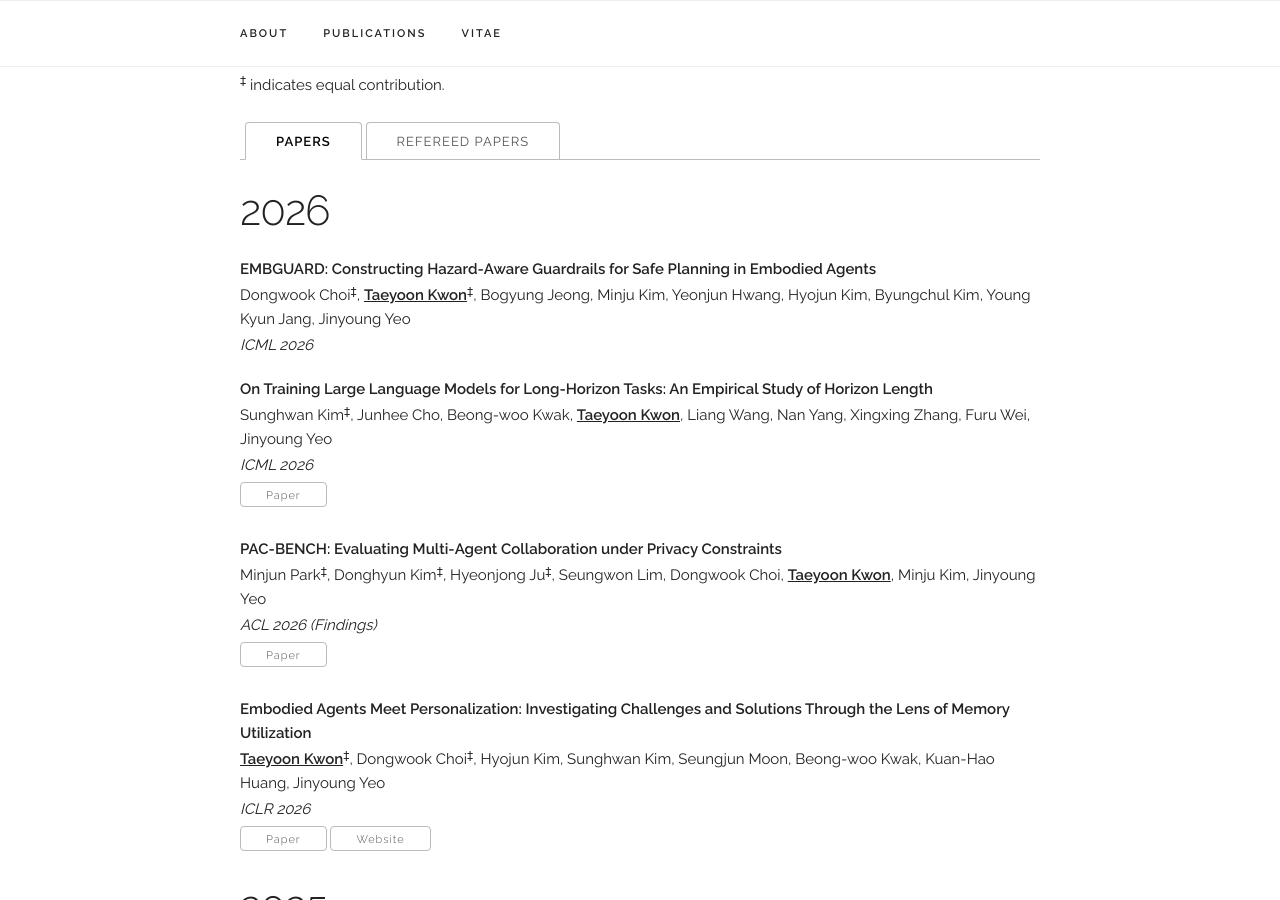
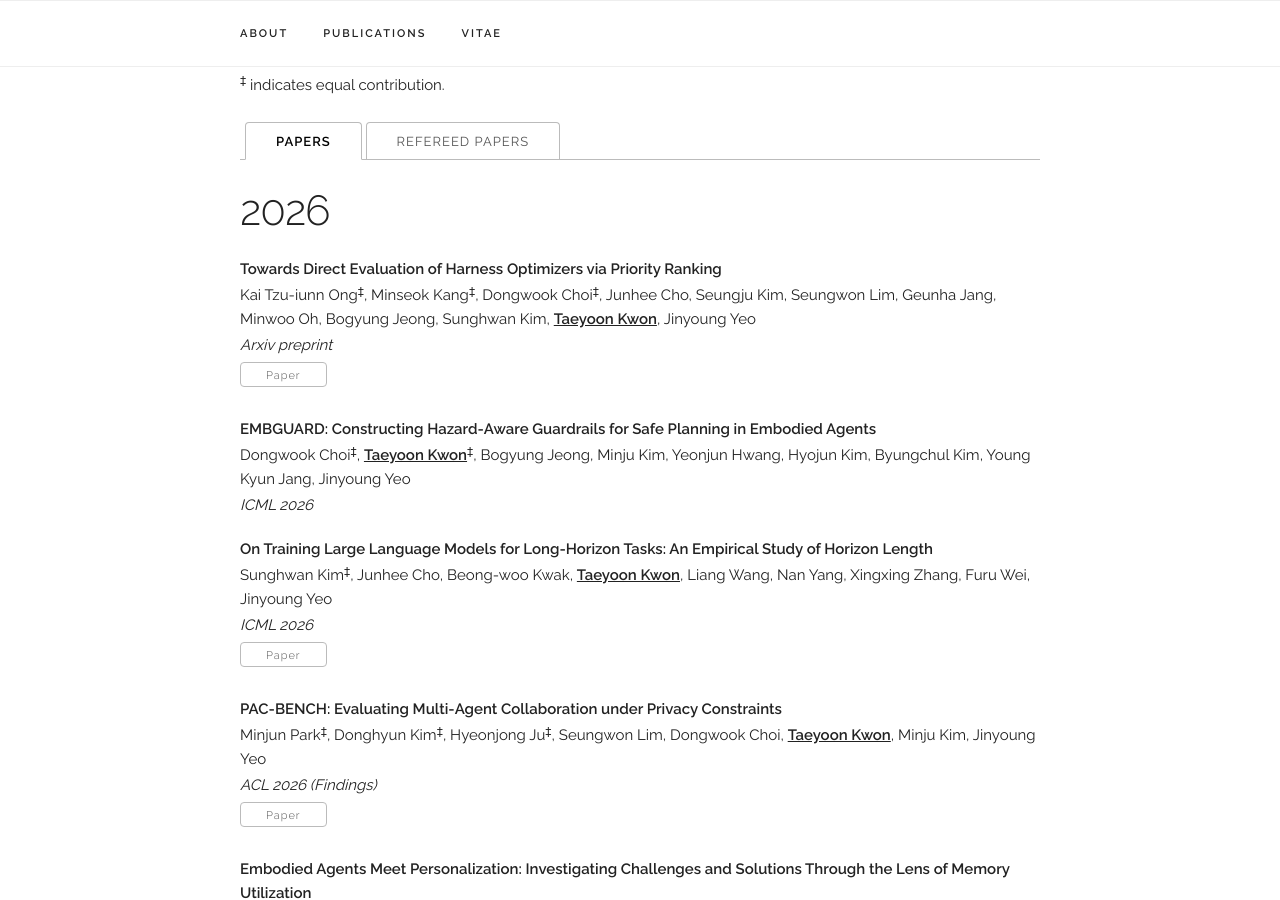
Before and after one commit to Connoriginal/Connoriginal.github.io, a Jekyll site: the page built from index.html, in a window 1280 px wide and 900 px high, scrolled down 915 px. Built offline with Jekyll 4.4.1, drawn with Linux system fonts in a browser that asks for light colours; some web fonts are replaced.

Commit message:
update arxiv

```diff
--- a/_data/publications.yaml
+++ b/_data/publications.yaml
@@ -1,4 +1,11 @@
 papers:
+
+  - title: "Towards Direct Evaluation of Harness Optimizers via Priority Ranking"
+    authors: "Kai Tzu-iunn Ong<sup>‡</sup>, Minseok Kang<sup>‡</sup>, Dongwook Choi<sup>‡</sup>, Junhee Cho, Seungju Kim, Seungwon Lim, Geunha Jang, Minwoo Oh, Bogyung Jeong, Sunghwan Kim, <b><u>Taeyoon Kwon</u></b>, Jinyoung Yeo"
+    venue: "Arxiv preprint"
+    paper_pdf: "https://arxiv.org/abs/2605.22505"
+    selected: n
+    year: 2026
 
   - title: "EMBGUARD: Constructing Hazard-Aware Guardrails for Safe Planning in Embodied Agents"
     authors: "Dongwook Choi<sup>‡</sup>, <b><u>Taeyoon Kwon</u></b><sup>‡</sup>, Bogyung Jeong, Minju Kim, Yeonjun Hwang, Hyojun Kim, Byungchul Kim, Young Kyun Jang, Jinyoung Yeo"
```
Also changed, not shown: 1 other file.
